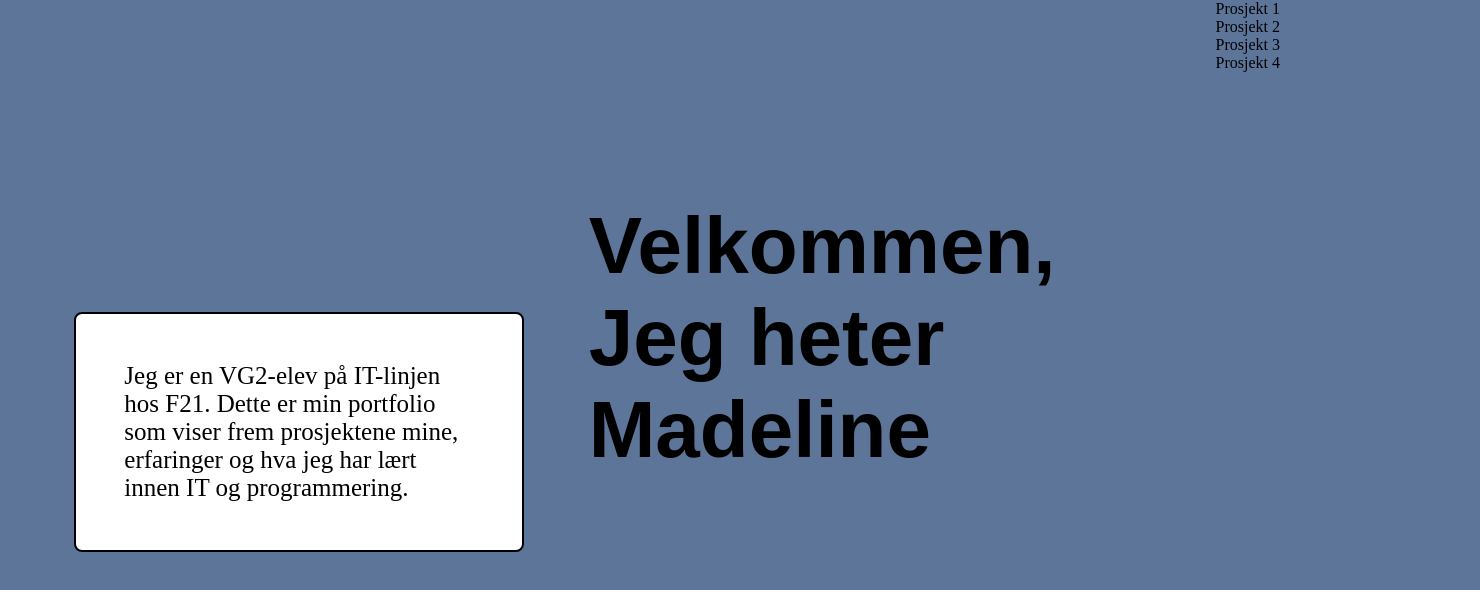
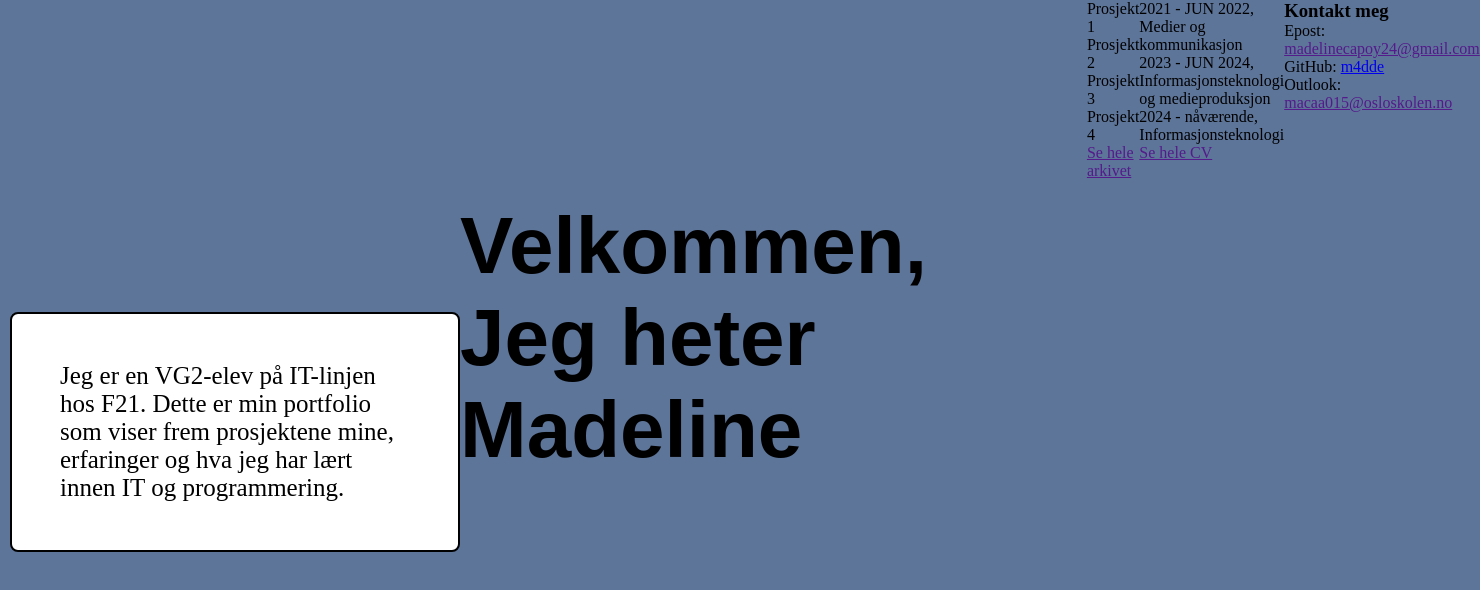
Before and after one commit to m4dde/m4dde.github.io, a plain HTML site: page index.html in a window 1280 px wide. Shown: the whole page, 1480 px wide, since content can reach past the window. Drawn offline with Linux system fonts and the light colour scheme.

Commit message:
ny html layout

```diff
--- a/index.html
+++ b/index.html
@@ -43,6 +43,23 @@
                     <p id="info">Prosjekt 4</p>
                 </div>
             </div>
+            <a class="button" href="">Se hele arkivet</a>
+        </section>
+
+        <section id="education">
+            <div id="column">
+                <p id="year">2021 - JUN 2022, Medier og kommunikasjon</p>
+                <p id="year">2023 - JUN 2024, Informasjonsteknologi og medieproduksjon</p>
+                <p id="year">2024 - nåværende, Informasjonsteknologi</p>
+                <a class="button" href="">Se hele CV</a>
+            </div>
+        </section>
+
+        <section id="contact">
+            <h3>Kontakt meg</h3>
+            <p>Epost: <a href="">madelinecapoy24@gmail.com</a></p>
+            <p>GitHub: <a href="https://github.com/m4dde">m4dde</a></p>
+            <p>Outlook: <a href="">macaa015@osloskolen.no</a></p>
         </section>
     </main>
 
```
